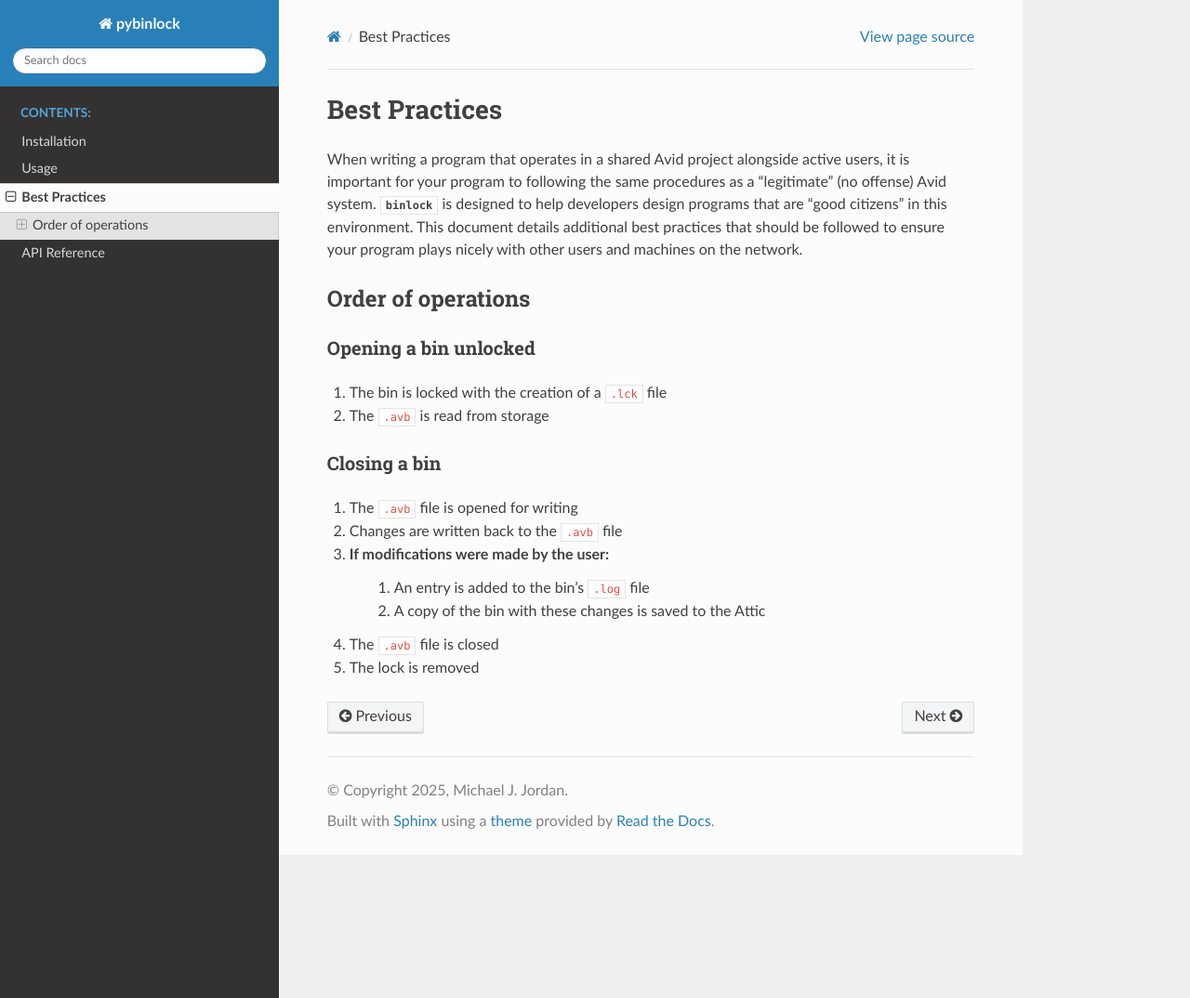
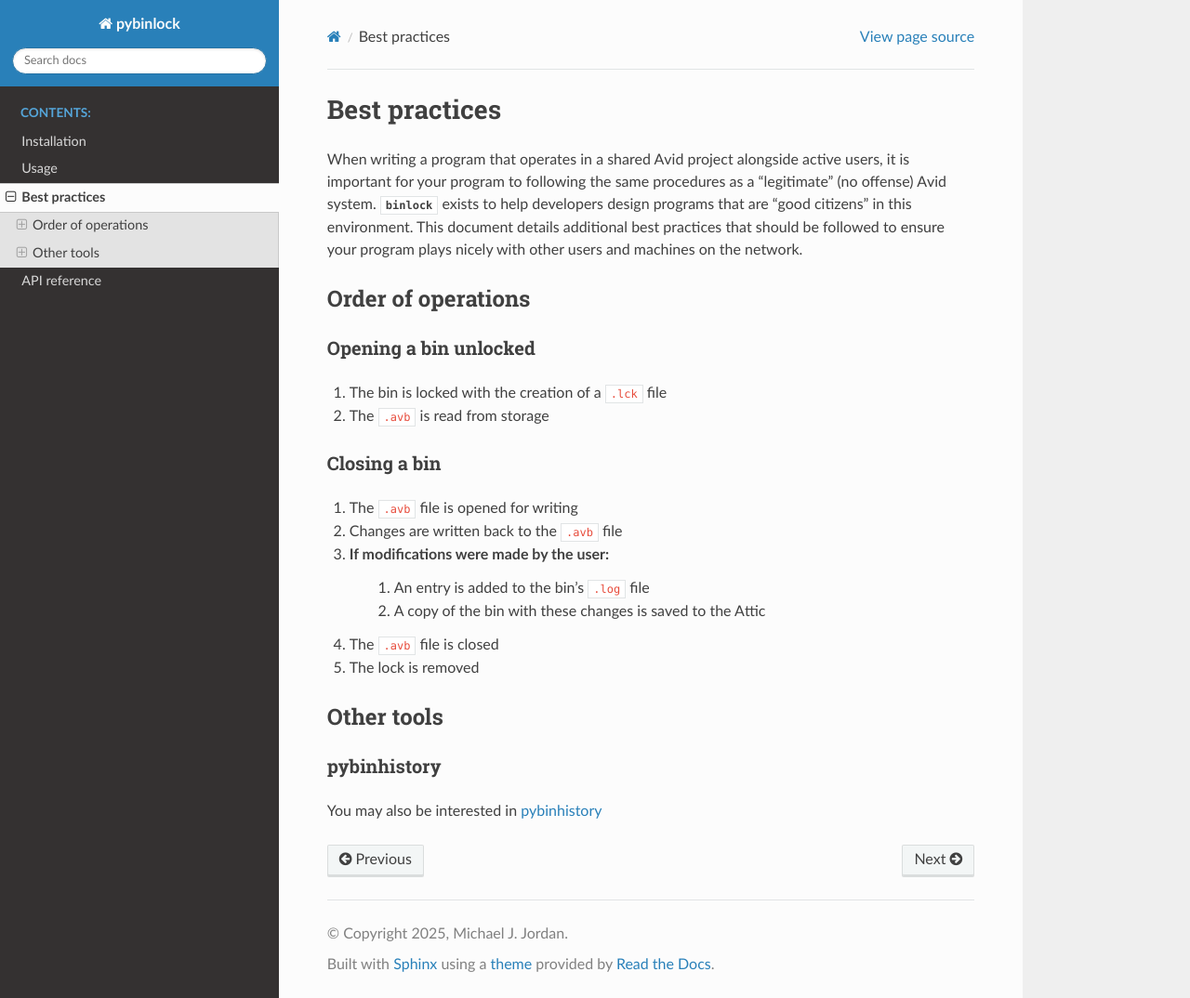
Before and after one commit to mjiggidy/pybinlock, a Sphinx documentation site: the page built from docs/bestpractices.rst, in a window 1280 px wide and 1074 px high. Shown: the whole window at 93% size. Built offline with Sphinx 7.4.7 and the Read the Docs theme 3.1.0, drawn with Linux system fonts in a browser that asks for light colours.

Commit message:
See also

```diff
--- a/docs/api.rst
+++ b/docs/api.rst
@@ -1,4 +1,4 @@
-API Reference
+API reference
 #############
 
 :mod:`binlock`
--- a/docs/bestpractices.rst
+++ b/docs/bestpractices.rst
@@ -1,9 +1,9 @@
-Best Practices
+Best practices
 ##############
 
 When writing a program that operates in a shared Avid project alongside active users,
 it is important for your program to following the same procedures as a "legitimate"
-(no offense) Avid system.  :mod:`binlock` is designed to help developers design programs that
+(no offense) Avid system.  :mod:`binlock` exists to help developers design programs that
 are "good citizens" in this environment.  This document details additional best practices
 that should be followed to ensure your program plays nicely with other users and machines
 on the network.
@@ -27,3 +27,11 @@ Closing a bin
 	#. A copy of the bin with these changes is saved to the Attic
 #. The ``.avb`` file is closed
 #. The lock is removed
+
+Other tools
+===========
+
+pybinhistory
+------------
+
+You may also be interested in `pybinhistory <https://pybinhistory.readthedocs.io/>`_
```
Also changed, not shown: docs/index.rst (+10 -5 lines).
